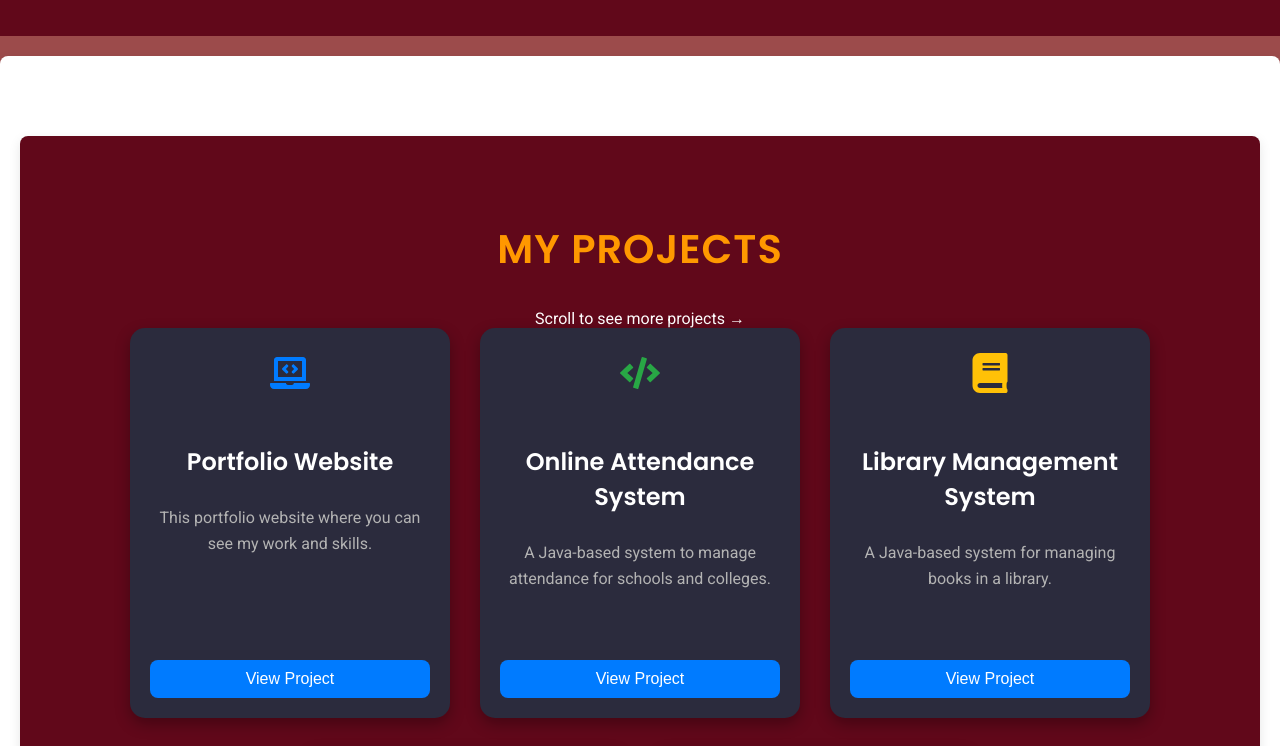
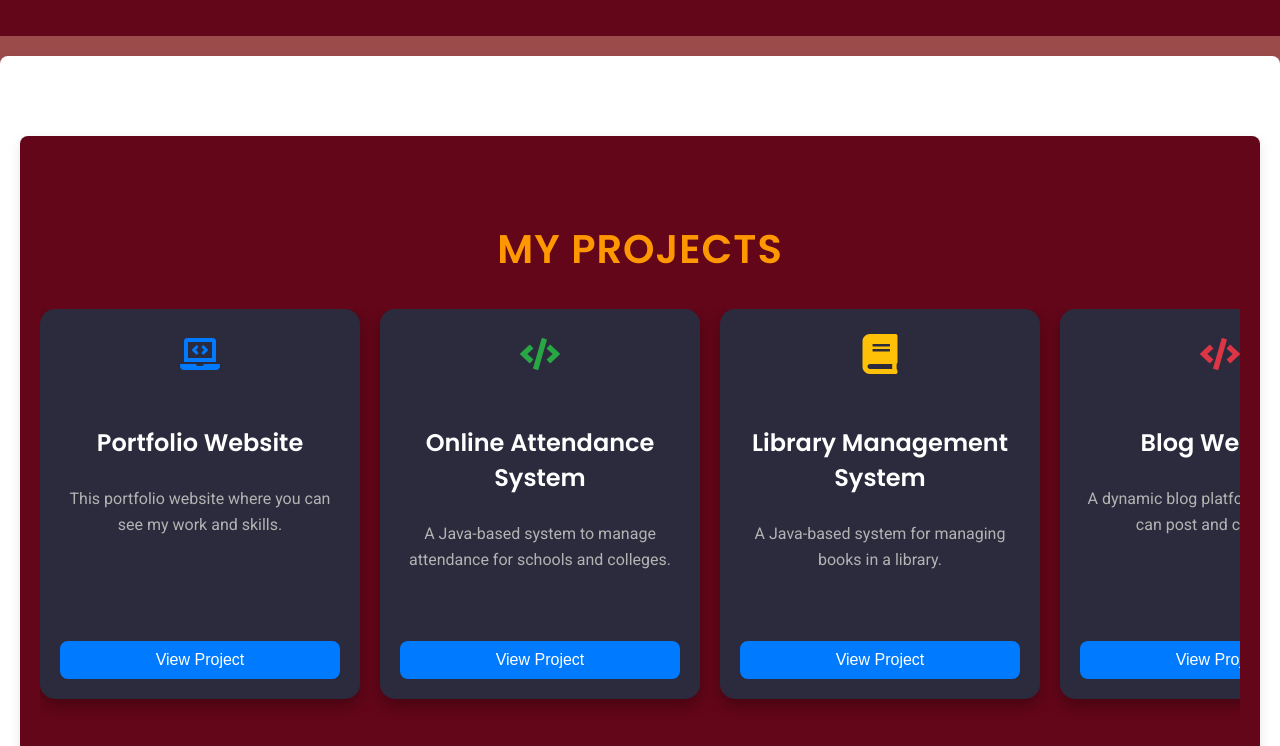
Before and after one commit to jayminraval-developer/My-Portfolio, a React (Create React App) app: page / in a window 1280 px wide. Shown: the part 720-1466 px from the top of the page. Built offline with nearby package versions, Linux system fonts and the light colour scheme.

Commit message:
Update Projects.css

```diff
--- a/src/components/Projects.css
+++ b/src/components/Projects.css
@@ -34,9 +34,16 @@
 /* Project List */
 .project-list {
   display: flex;
-  flex-wrap: wrap;
-  justify-content: center;
-  gap: 30px;
+  gap: 20px;
+  overflow-x: auto; /* Enable horizontal scrolling */
+  padding-bottom: 20px;
+  scroll-snap-type: x mandatory; /* Smooth scroll snapping */
+  padding-left: 10px;
+}
+
+/* Hide scrollbar for WebKit browsers */
+.project-list::-webkit-scrollbar {
+  display: none;
 }
 
 /* Project Card */
@@ -45,7 +52,7 @@
   padding: 20px;
   border-radius: 15px;
   width: 280px;
-  height: 350px;
+  min-height: 350px;
   cursor: pointer;
   text-align: center;
   color: #fff;
@@ -54,8 +61,38 @@
   display: flex;
   flex-direction: column;
   justify-content: space-between;
+  flex-shrink: 0; /* Prevent cards from shrinking */
+  scroll-snap-align: start; /* Align each card during scrolling */
 }
 
+/* Scroll Indicator */
+.scroll-indicator {
+  position: absolute;
+  bottom: 140px;
+  left: 50%;
+  transform: translateX(-50%);
+  background-color: rgba(255, 255, 255, 0.8);
+  color: #000;
+  padding: 5px 15px;
+  border-radius: 20px;
+  font-size: 0.9rem;
+  white-space: nowrap;
+  animation: fadeInOut 2s ease-in-out infinite;
+  z-index: 10;
+}
+
+/* Scroll Indicator Animation */
+@keyframes fadeInOut {
+  0%, 100% {
+    opacity: 1;
+  }
+  50% {
+    opacity: 0.5;
+  }
+}
+
+
+/* Hover Effect for Project Card */
 .project-card:hover {
   transform: translateY(-10px);
   box-shadow: 0px 12px 25px rgba(0, 0, 0, 0.5);
```
